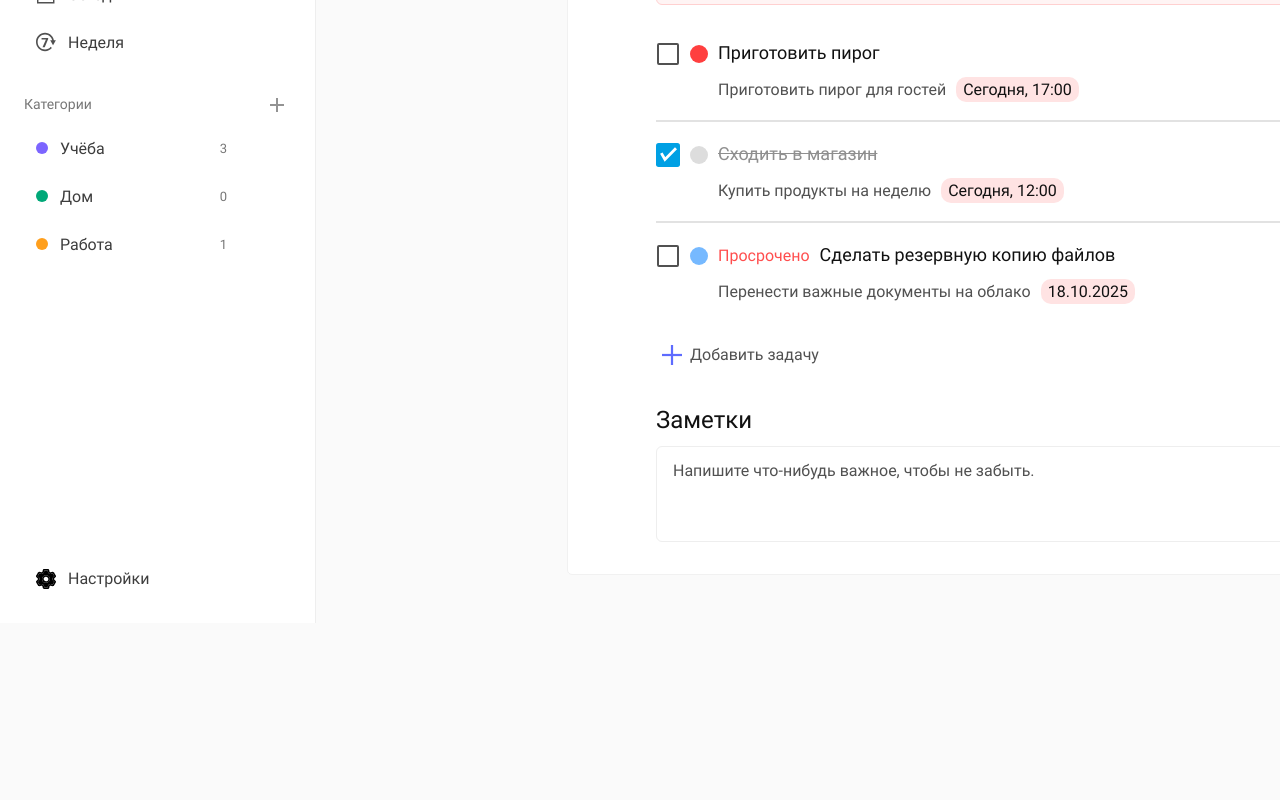
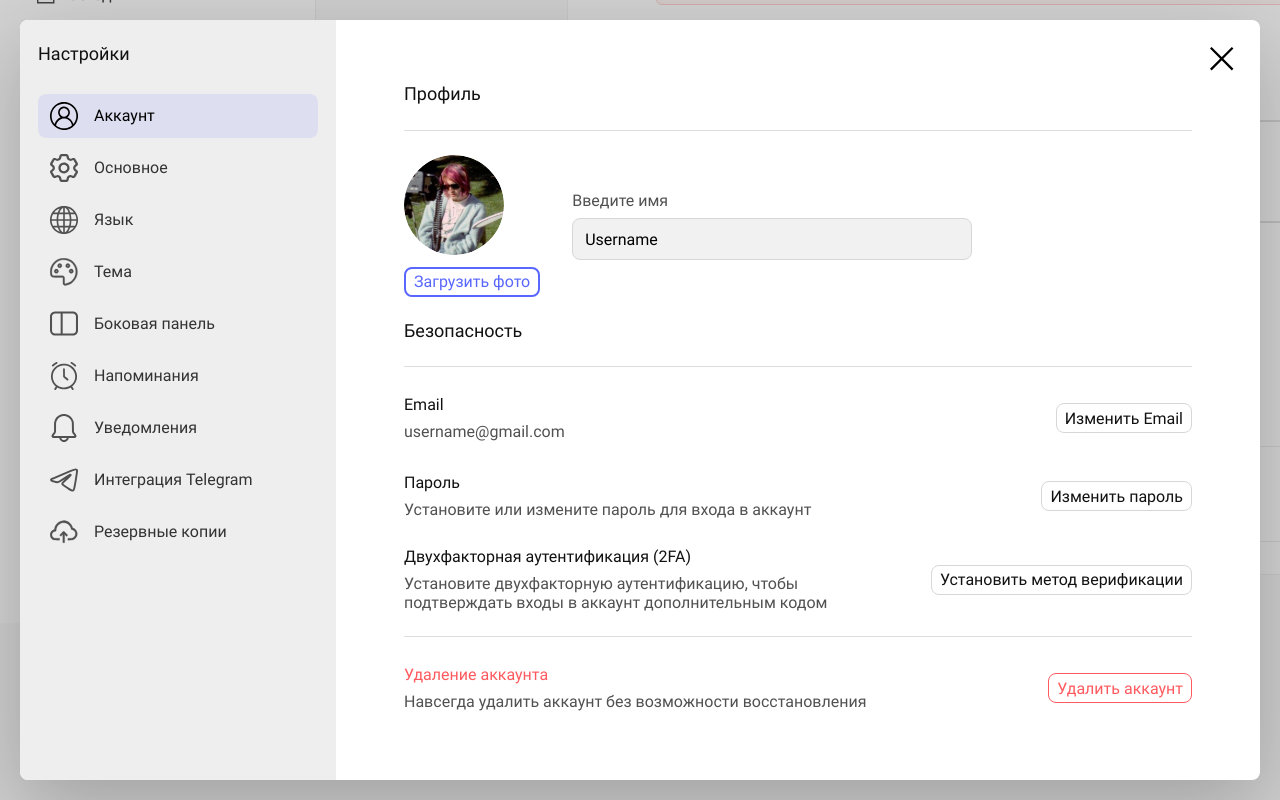
Before and after one commit to soc1almemory/afterlight, a React (Vite) app: page / in a window 1280 px wide. Both pictures are taken after a click on the button "Настройки". Shown: the part 280-1080 px from the top of the page. Built offline with nearby package versions, Linux system fonts and the light colour scheme.

Commit message:
settings popup added

```diff
--- a/src/renderer/App.tsx
+++ b/src/renderer/App.tsx
@@ -3,6 +3,7 @@ import type { Category, Task } from '../shared/types';
 import { CategoryDialog } from './components/CategoryDialog';
 import { ContentView } from './components/ContentView';
 import { SearchDialog } from './components/SearchDialog';
+import { SettingsDialog } from './components/SettingsDialog';
 import { Sidebar } from './components/Sidebar';
 import { TaskDialog } from './components/TaskDialog';
 import { TitleBar } from './components/TitleBar';
@@ -15,6 +16,7 @@ export const App = () => {
   const [editingTask, setEditingTask] = useState<Task | undefined>();
   const [initialTaskDate, setInitialTaskDate] = useState<string | undefined>();
   const [isSearchOpen, setSearchOpen] = useState(false);
+  const [isSettingsOpen, setSettingsOpen] = useState(false);
   const activeScope = useTaskStore((state) => state.activeScope);
   const hydrate = useTaskStore((state) => state.hydrate);
 
@@ -73,11 +75,13 @@ export const App = () => {
         onAddCategory={openCreateCategoryDialog}
         onAddTask={() => openCreateDialog()}
         onEditCategory={openEditCategoryDialog}
+        onOpenSettings={() => setSettingsOpen(true)}
       />
       <ContentView onAddTask={openCreateDialog} onEditTask={openEditDialog} onOpenSearch={() => setSearchOpen(true)} />
       <TaskDialog isOpen={isTaskDialogOpen} task={editingTask} initialDueDate={initialTaskDate} onClose={closeDialog} />
       <CategoryDialog isOpen={isCategoryDialogOpen} category={editingCategory} onClose={closeCategoryDialog} />
       <SearchDialog isOpen={isSearchOpen} onClose={() => setSearchOpen(false)} onEditTask={openEditDialog} />
+      <SettingsDialog isOpen={isSettingsOpen} onClose={() => setSettingsOpen(false)} />
     </div>
   );
 };
--- /dev/null
+++ b/src/renderer/components/SettingsDialog.tsx
@@ -0,0 +1,148 @@
+import { useEffect, useState } from 'react';
+import { assetUrl } from '../lib/assets';
+
+interface SettingsDialogProps {
+  isOpen: boolean;
+  onClose: () => void;
+}
+
+type SettingsPage =
+  | 'account'
+  | 'main'
+  | 'language'
+  | 'theme'
+  | 'sidebar'
+  | 'reminders'
+  | 'notifications'
+  | 'telegram'
+  | 'backups';
+
+const settingsItems: Array<{ id: SettingsPage; icon: string; label: string }> = [
+  { id: 'account', icon: 'settings-account-icon.svg', label: 'Аккаунт' },
+  { id: 'main', icon: 'settings-main-icon.svg', label: 'Основное' },
+  { id: 'language', icon: 'settings-language-icon.svg', label: 'Язык' },
+  { id: 'theme', icon: 'settigns-theme-icon.svg', label: 'Тема' },
+  { id: 'sidebar', icon: 'settigns-sidebar-icon.svg', label: 'Боковая панель' },
+  { id: 'reminders', icon: 'settings-reminders-icon.svg', label: 'Напоминания' },
+  { id: 'notifications', icon: 'settings-notifications-icon.svg', label: 'Уведомления' },
+  { id: 'telegram', icon: 'settigns-telegram-icon.svg', label: 'Интеграция Telegram' },
+  { id: 'backups', icon: 'settigns-copies-icon.svg', label: 'Резервные копии' },
+];
+
+export const SettingsDialog = ({ isOpen, onClose }: SettingsDialogProps) => {
+  const [activePage, setActivePage] = useState<SettingsPage>('account');
+
+  useEffect(() => {
+    if (isOpen) {
+      setActivePage('account');
+    }
+  }, [isOpen]);
+
+  if (!isOpen) {
+    return null;
+  }
+
+  const activeItem = settingsItems.find((item) => item.id === activePage);
+
+  return (
+    <div className="settings-overlay" role="presentation" onMouseDown={onClose}>
+      <section className="settings-dialog" aria-label="Настройки" onMouseDown={(event) => event.stopPropagation()}>
+        <aside className="settings-nav">
+          <h2>Настройки</h2>
+          <nav aria-label="Разделы настроек">
+            {settingsItems.map((item) => (
+              <button
+                className={activePage === item.id ? 'settings-nav-item active' : 'settings-nav-item'}
+                key={item.id}
+                type="button"
+                onClick={() => setActivePage(item.id)}
+              >
+                <img src={assetUrl(item.icon)} alt="" />
+                <span>{item.label}</span>
+              </button>
+            ))}
+          </nav>
+        </aside>
+
+        <main className="settings-content">
+          <button className="settings-close-button" type="button" aria-label="Закрыть настройки" onClick={onClose}>
+            <img src={assetUrl('settings-close-icon.svg')} alt="" />
+          </button>
+          {activePage === 'account' ? <AccountSettings /> : <SettingsPlaceholder title={activeItem?.label ?? 'Раздел'} />}
+        </main>
+      </section>
+    </div>
+  );
+};
+
+const AccountSettings = () => (
+  <div className="settings-page">
+    <section className="settings-section">
+      <h3>Профиль</h3>
+      <div className="settings-divider" />
+      <div className="profile-settings">
+        <div className="profile-avatar-block">
+          <img className="profile-avatar" src={assetUrl('settings-avatar-image.svg')} alt="" />
+          <button className="outline-accent-button" type="button">
+            Загрузить фото
+          </button>
+        </div>
+        <label className="settings-field">
+          <span>Введите имя</span>
+          <input value="Username" readOnly />
+        </label>
+      </div>
+    </section>
+
+    <section className="settings-section">
+      <h3>Безопасность</h3>
+      <div className="settings-divider" />
+      <SettingsAction title="Email" description="username@gmail.com" action="Изменить Email" />
+      <SettingsAction title="Пароль" description="Установите или измените пароль для входа в аккаунт" action="Изменить пароль" />
+      <SettingsAction
+        title="Двухфакторная аутентификация (2FA)"
+        description="Установите двухфакторную аутентификацию, чтобы подтверждать входы в аккаунт дополнительным кодом"
+        action="Установить метод верификации"
+      />
+      <div className="settings-divider" />
+      <SettingsAction
+        danger
+        title="Удаление аккаунта"
+        description="Навсегда удалить аккаунт без возможности восстановления"
+        action="Удалить аккаунт"
+      />
+    </section>
+  </div>
+);
+
+const SettingsAction = ({
+  action,
+  danger = false,
+  description,
+  title,
+}: {
+  action: string;
+  danger?: boolean;
+  description: string;
+  title: string;
+}) => (
+  <div className={danger ? 'settings-action danger' : 'settings-action'}>
+    <div>
+      <h4>{title}</h4>
+      <p>{description}</p>
+    </div>
+    <button type="button">{action}</button>
+  </div>
+);
+
+const SettingsPlaceholder = ({ title }: { title: string }) => (
+  <div className="settings-page">
+    <section className="settings-section">
+      <h3>{title}</h3>
+      <div className="settings-divider" />
+      <div className="settings-placeholder">
+        <p>Раздел подготовлен. Наполнение и поведение будут добавлены на следующем этапе.</p>
+      </div>
+    </section>
+  </div>
+);
--- a/src/renderer/components/Sidebar.tsx
+++ b/src/renderer/components/Sidebar.tsx
@@ -6,6 +6,7 @@ interface SidebarProps {
   onAddCategory: () => void;
   onAddTask: () => void;
   onEditCategory: (category: Category) => void;
+  onOpenSettings: () => void;
 }
 
 const primaryItems: Array<{ scope: TaskScope; label: string; icon: string }> = [
@@ -14,7 +15,7 @@ const primaryItems: Array<{ scope: TaskScope; label: string; icon: string }> = [
   { scope: 'week', label: 'Неделя', icon: 'week-icon.svg' },
 ];
 
-export const Sidebar = ({ onAddCategory, onAddTask, onEditCategory }: SidebarProps) => {
+export const Sidebar = ({ onAddCategory, onAddTask, onEditCategory, onOpenSettings }: SidebarProps) => {
   const activeScope = useTaskStore((state) => state.activeScope);
   const activeCategoryId = useTaskStore((state) => state.activeCategoryId);
   const categories = useTaskStore((state) => state.categories);
@@ -94,7 +95,7 @@ export const Sidebar = ({ onAddCategory, onAddTask, onEditCategory }: SidebarPro
         })}
       </div>
 
-      <button className="settings-button" type="button">
+      <button className="settings-button" type="button" onClick={onOpenSettings}>
         <img src={assetUrl('settings-icon.svg')} alt="" />
         <span>Настройки</span>
       </button>
--- a/src/renderer/styles/app.css
+++ b/src/renderer/styles/app.css
@@ -782,6 +782,217 @@ body {
   padding: 8px 0;
 }
 
+.settings-overlay {
+  position: fixed;
+  inset: 0;
+  z-index: 130;
+  display: grid;
+  place-items: center;
+  background: rgba(0, 0, 0, 0.18);
+}
+
+.settings-dialog {
+  width: min(1240px, calc(100vw - 40px));
+  height: min(790px, calc(100vh - 40px));
+  border-radius: 8px;
+  background: #ffffff;
+  box-shadow: 0 24px 80px rgba(0, 0, 0, 0.22);
+  display: grid;
+  grid-template-columns: 316px minmax(0, 1fr);
+  overflow: hidden;
+}
+
+.settings-nav {
+  background: #eeeeee;
+  padding: 24px 18px;
+}
+
+.settings-nav h2 {
+  margin: 0 0 28px;
+  font-size: 18px;
+  line-height: 1.2;
+}
+
+.settings-nav nav {
+  display: flex;
+  flex-direction: column;
+  gap: 8px;
+}
+
+.settings-nav-item {
+  min-height: 44px;
+  border-radius: 8px;
+  display: flex;
+  align-items: center;
+  gap: 16px;
+  padding: 0 12px;
+  color: #333333;
+  font-weight: 800;
+  text-align: left;
+}
+
+.settings-nav-item.active,
+.settings-nav-item:hover {
+  background: #dddff0;
+  color: #000000;
+}
+
+.settings-nav-item img {
+  width: 28px;
+  height: 28px;
+}
+
+.settings-content {
+  position: relative;
+  min-width: 0;
+  overflow: auto;
+  padding: 64px 68px;
+}
+
+.settings-close-button {
+  position: absolute;
+  top: 22px;
+  right: 22px;
+  width: 34px;
+  height: 34px;
+  display: grid;
+  place-items: center;
+  border-radius: 6px;
+}
+
+.settings-close-button:hover {
+  background: #f2f2f2;
+}
+
+.settings-close-button img {
+  width: 24px;
+  height: 24px;
+}
+
+.settings-page {
+  max-width: 805px;
+}
+
+.settings-section {
+  display: flex;
+  flex-direction: column;
+  gap: 24px;
+}
+
+.settings-section + .settings-section {
+  margin-top: 24px;
+}
+
+.settings-section h3 {
+  margin: 0;
+  font-size: 18px;
+  line-height: 1.2;
+}
+
+.settings-divider {
+  height: 1px;
+  background: #dddddd;
+}
+
+.profile-settings {
+  display: flex;
+  align-items: center;
+  gap: 32px;
+}
+
+.profile-avatar-block {
+  display: flex;
+  flex-direction: column;
+  align-items: flex-start;
+  gap: 12px;
+}
+
+.profile-avatar {
+  width: 100px;
+  height: 100px;
+  border-radius: 50%;
+  object-fit: cover;
+}
+
+.outline-accent-button {
+  min-height: 30px;
+  border: 2px solid #5967ff;
+  border-radius: 8px;
+  color: #5967ff;
+  padding: 0 8px;
+  font-weight: 800;
+}
+
+.settings-field {
+  width: min(400px, 100%);
+  display: flex;
+  flex-direction: column;
+  gap: 8px;
+}
+
+.settings-field span {
+  color: #515151;
+  font-weight: 700;
+}
+
+.settings-field input {
+  height: 42px;
+  border: 1px solid #d7d7d7;
+  border-radius: 8px;
+  background: #f1f1f1;
+  padding: 0 12px;
+  font-weight: 800;
+}
+
+.settings-action {
+  min-height: 54px;
+  display: grid;
+  grid-template-columns: minmax(0, 1fr) auto;
+  align-items: center;
+  gap: 24px;
+}
+
+.settings-action h4 {
+  margin: 0 0 8px;
+  font-size: 16px;
+  line-height: 1.2;
+}
+
+.settings-action p {
+  margin: 0;
+  color: #515151;
+  font-weight: 700;
+}
+
+.settings-action button {
+  min-height: 30px;
+  border: 1px solid #d7d7d7;
+  border-radius: 8px;
+  background: #ffffff;
+  padding: 0 8px;
+  font-weight: 800;
+}
+
+.settings-action.danger h4,
+.settings-action.danger button {
+  color: #ff5a5f;
+}
+
+.settings-action.danger button {
+  border-color: #ff5a5f;
+}
+
+.settings-placeholder {
+  min-height: 180px;
+  border: 1px dashed #d7d7d7;
+  border-radius: 8px;
+  display: flex;
+  align-items: center;
+  padding: 24px;
+  color: #515151;
+  font-weight: 700;
+}
+
 .task-dialog,
 .category-dialog {
   width: min(480px, calc(100vw - 40px));
@@ -963,4 +1174,21 @@ body {
   .form-grid {
     grid-template-columns: 1fr;
   }
+
+  .settings-dialog {
+    grid-template-columns: 260px minmax(0, 1fr);
+  }
+
+  .settings-content {
+    padding: 56px 36px;
+  }
+
+  .profile-settings,
+  .settings-action {
+    grid-template-columns: 1fr;
+  }
+
+  .profile-settings {
+    align-items: flex-start;
+  }
 }
```
Also changed, not shown: 1 other file (tests, documents, lock files or other folders).
